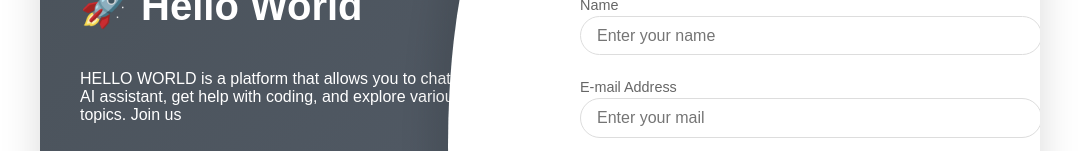
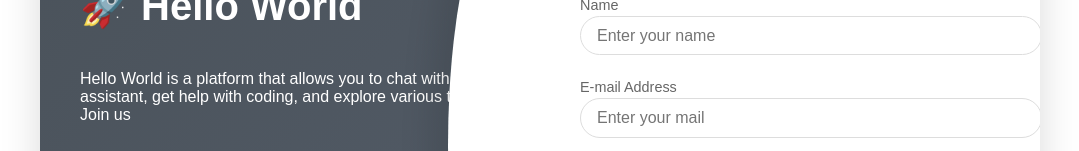
Before and after one commit to PrathamJain1335/first-group-project-, a React app: page / in a window 1280 px wide. Shown: the part 179-330 px from the top of the page, without its empty margins (100-1179 px from the left). Built offline with nearby package versions, Linux system fonts and the light colour scheme; the HTML template or start-up script is replaced by a standard one.

Commit message:
Signup page added

```diff
--- a/src/pages/Login.jsx
+++ b/src/pages/Login.jsx
@@ -8,7 +8,7 @@ export default function Login() {
         <h2>Welcome to</h2>
         <div className="logo">🚀 Hello World</div>
         <p>
-          HELLO WORLD is a platform that allows you to chat with an AI
+          Hello World is a platform that allows you to chat with an AI
           assistant, get help with coding, and explore various topics. Join us
         </p>
         <div className="footer-links">
```
Also changed, not shown: src/pages/Signup.css (added), src/pages/Signup.jsx (added), src/signup.css (deleted), src/signup.jsx (deleted).
